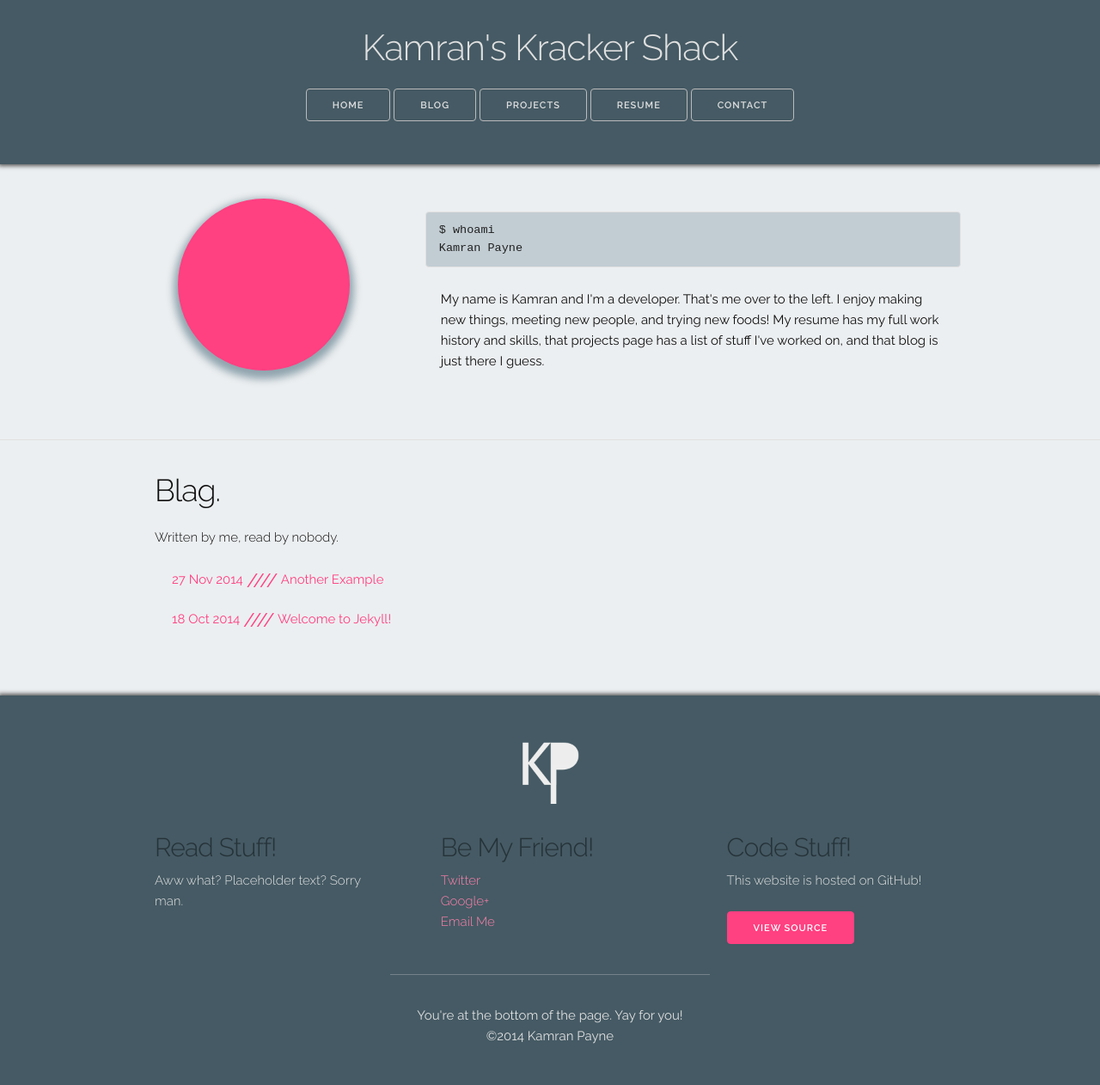
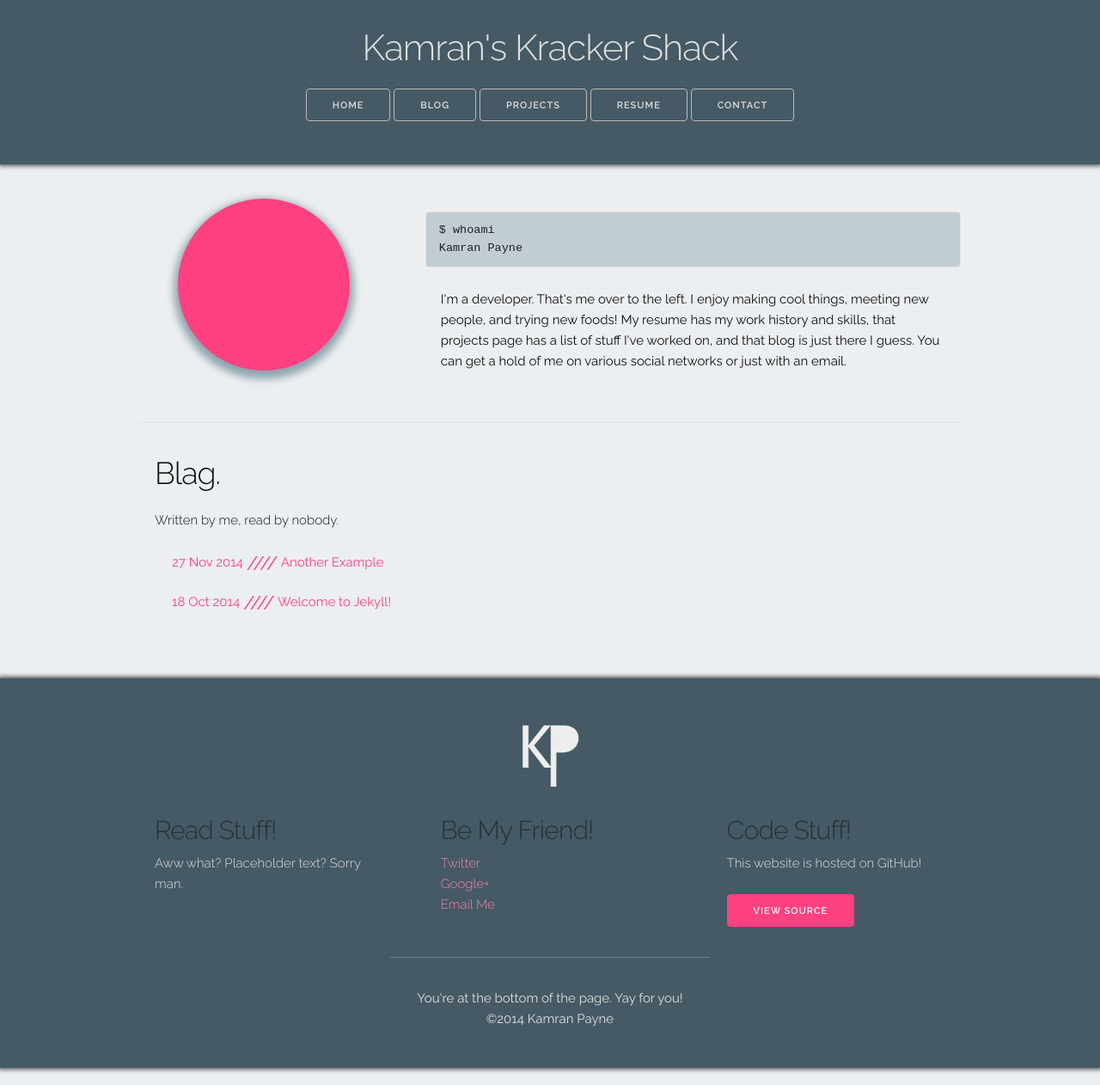
Before and after one commit to kmrn/kmrn.github.io, a Jekyll site: the page built from index.html, in a window 1280 px wide. Shown: the whole page at 86% size. Built offline with Jekyll 4.4.1, drawn with Linux system fonts in a browser that asks for light colours.

Commit message:
change bio

```diff
--- a/index.html
+++ b/index.html
@@ -3,24 +3,20 @@ layout: default
 title: It's me, KP.
 ---
 
-<section class="container bio-container">
-	<div class="row">
+<div class="container">
+	<section class="row bio-container">
 	  <div class="bio-image-container one-third column">
 	  	<div class="bio-image"></div>
 	  </div>
 	  <div class="bio-text-container two-thirds column">
 	  	<pre class="bio-header"><code>$ whoami<br>Kamran Payne</code></pre>
 	  	<p class="bio-text">
-				My name is Kamran and I'm a developer. That's me over to the left. I enjoy making new things, meeting new people, and trying new foods! My resume has my full work history and skills, that projects page has a list of stuff I've worked on, and that blog is just there I guess.
-
-				<!-- My hobbies include building computers, bicycling, martial arts, cooking, and web design. I'm also an independent web development contracter and consultant that is available for freelance work. You can read more about me, my experience, skills, why you should hire me and my CV below. Submit the contact form at the bottom of the page if you want to hire me or have any other inquiries. Thanks!  -->
+				I'm a developer. That's me over to the left. I enjoy making cool things, meeting new people, and trying new foods! My resume has my work history and skills, that projects page has a list of stuff I've worked on, and that blog is just there I guess. You can get a hold of me on various social networks or just with an email.
 			</p>
-    </div>
 	  </div>
 	</section>
 	<hr class="divider" />
-<section class="container posts-container">
-	<div class="row">
+	<section class="row posts-container">
 		<h3>Blag.</h3>
 		<h6>Written by me, read by nobody.</h6>
 		<div class="posts">
@@ -32,5 +28,5 @@ title: It's me, KP.
 			  {% endfor %}
 			</ul>
 		</div>
+	</section>
 </div>
-</section>
```
Lines whose indentation alone changed are shown as unchanged.
